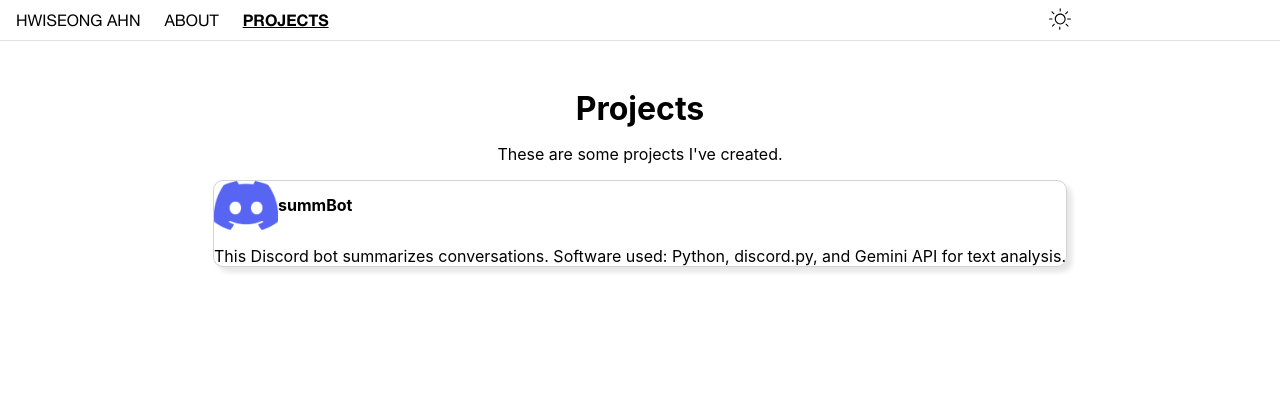
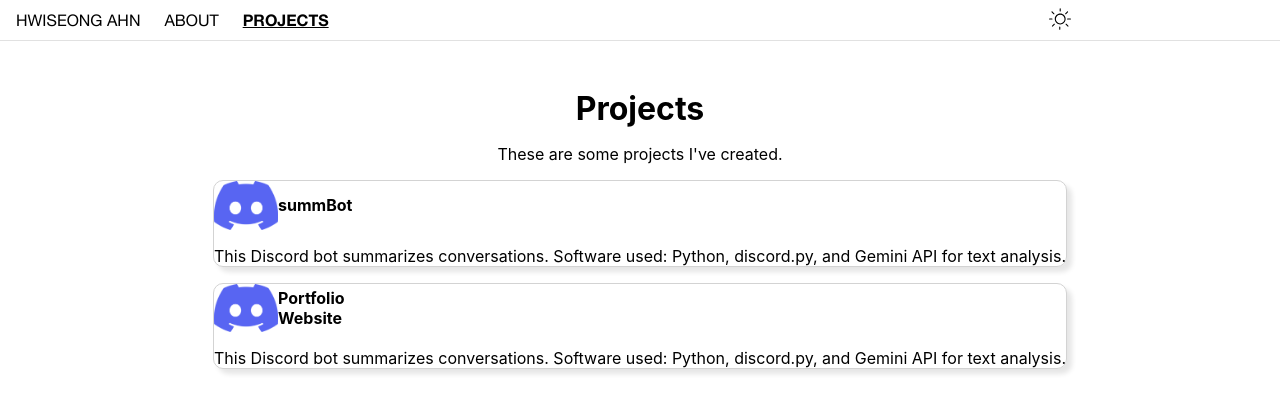
Before and after one commit to hwiseongahn/hwiseong-website-react, a React (Create React App) app: page /Projects in a window 1280 px wide. Shown: the top 412 px of the page. Built offline with nearby package versions, Linux system fonts and the light colour scheme; a web font is replaced by a local one.

Commit message:
changed the hero image to a jpg

```diff
--- a/src/components/Hero.js
+++ b/src/components/Hero.js
@@ -1,5 +1,5 @@
 import React, {useEffect} from 'react';
-import newYorkNight from "../assets/newyorkplease.png";
+import newYorkNight from "../assets/newyorkplease.jpg";
 import "../scss/hero.scss";
 function Hero() {
 
--- a/src/components/Projects.js
+++ b/src/components/Projects.js
@@ -9,8 +9,8 @@ function Projects() {
         <h1>Projects</h1>
         <p className="projects-text">These are some projects I've created.</p>
         <Card title="summBot" description="This Discord bot summarizes conversations. Software used: Python, discord.py, and Gemini API for text analysis." image={Discord} link="https://discord.com/oauth2/authorize?client_id=1293394343297679390" linkDescription='Link'/>
+        <Card title="Portfolio Website" description="This Discord bot summarizes conversations. Software used: Python, discord.py, and Gemini API for text analysis." image={Discord} link="https://discord.com/oauth2/authorize?client_id=1293394343297679390" linkDescription='Link'/>
     </div>
-
   )
 }
 
```
Also changed, not shown: 1 other file (tests, documents, lock files or other folders).
